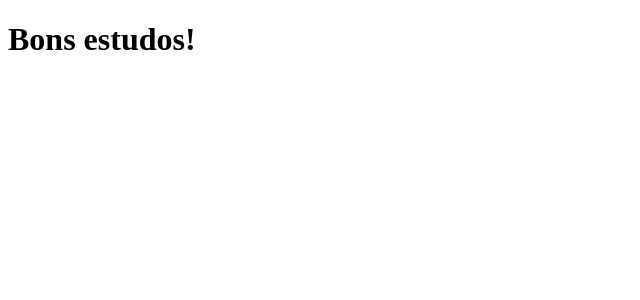
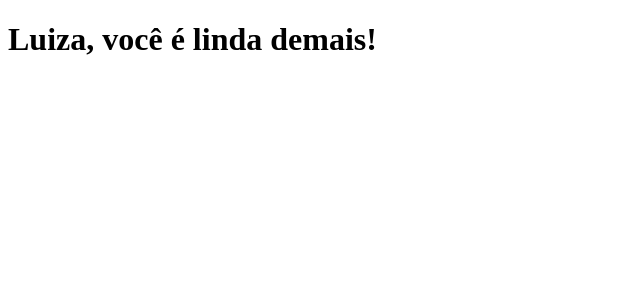
Before and after one commit to Fevernov/clone-fintab, a Next.js app: page / in a window 1280 px wide. Shown: the top 300 px of the page, without its empty margins (0-640 px from the left). Built offline with nearby package versions, Linux system fonts and the light colour scheme.

Commit message:
brinks again

```diff
--- a/pages/index.js
+++ b/pages/index.js
@@ -1,5 +1,5 @@
 function Home() {
-  return <h1>Bons estudos!</h1>;
+  return <h1>Luiza, você é linda demais!</h1>;
 }
 
 export default Home;
```
